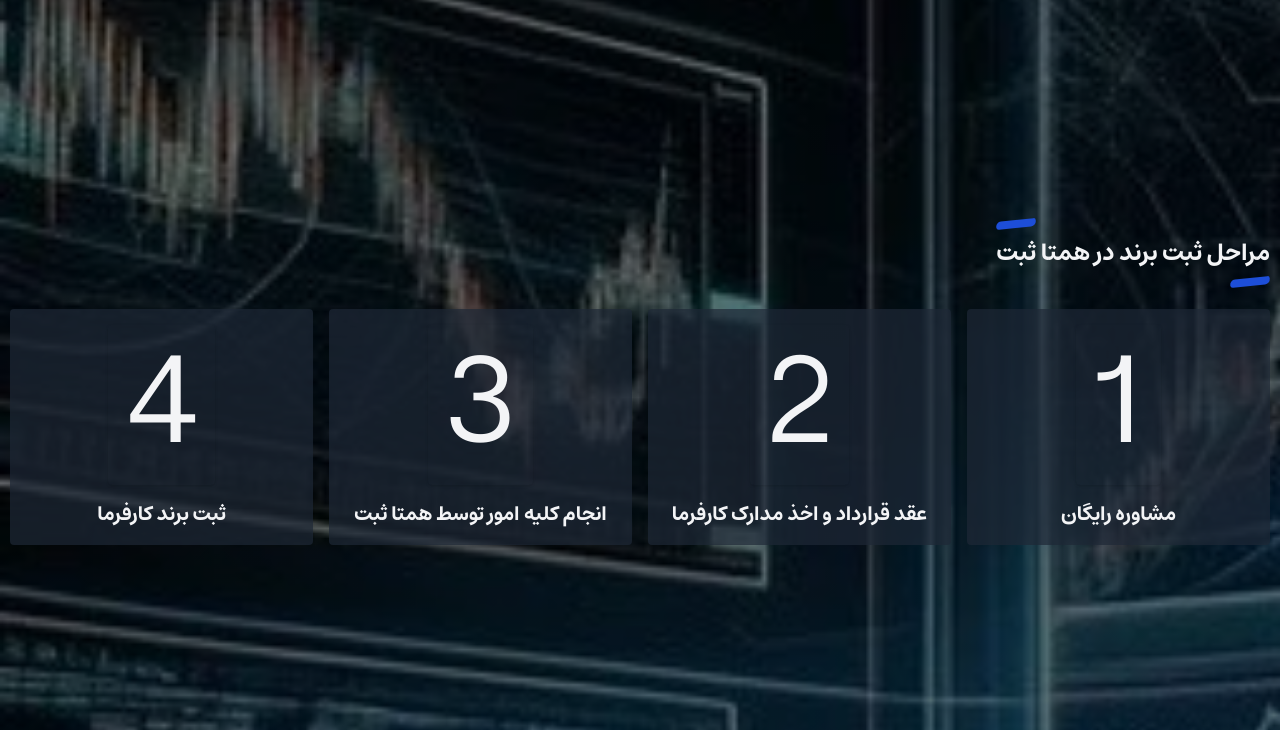
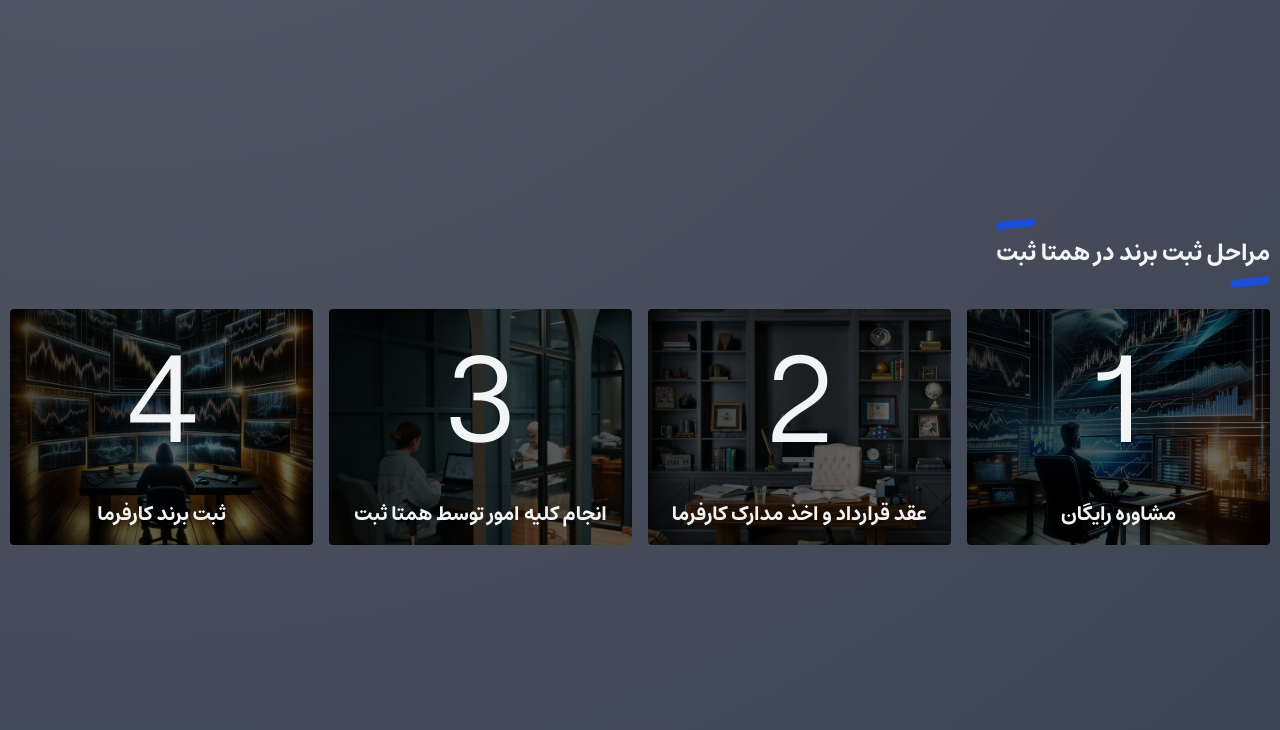
Before and after one commit to hhznmrnayeri/HamtaSabt, a website: page public/index.html in a window 1280 px wide. Shown: the part 1593-2323 px from the top of the page. Drawn offline with Linux system fonts and the light colour scheme.

Commit message:
refactor background body

```diff
--- a/public/index.html
+++ b/public/index.html
@@ -9,7 +9,7 @@
     <link rel="stylesheet" href="./styles/style.css">
     <link rel="icon" href="images/logo.png">
 </head>
-<body class="font-estedad bg-gray-700 text-gray-100 bg-section1 bg-no-repeat bg-cover">
+<body class="font-estedad text-gray-100 ">
     <svg class="hidden">
         <symbol id="b1" version="1.1" id="svg-8280" xmlns="http://www.w3.org/2000/svg" xmlns:xlink="http://www.w3.org/1999/xlink" x="0px" y="0px" viewBox="-283 705 512 512" style="enable-background:new -283 705 512 512;" xml:space="preserve">
             <style type="text/css">
@@ -89,7 +89,7 @@
                                 </svg>
                             </span>
                             <h4 class="font-estedadMedium text-lg mt-6">ثبت برند</h4>
-                            <p class="text-sm text-justify mt-2">برند یکی از مهمترین ارکان بازاریابی و فروش محصولات است تداعی کننده ویژگی‌های منحصر به فرد آن محصول در ذهن مخاطب، لذا ثبت برند کی از اولین و ویژه ترین اقدامات برای توسعه یک کسب و کار می باشد.</p>
+                            <p class="text-sm text-justify mt-2">برند یکی از مهمترین ارکان بازاریابی و فروش محصولات است تداعی کننده ویژگی‌های منحصر به فرد آن محصول در ذهن مخاطب، لذا ثبت برند یکی از اولین و ویژه ترین اقدامات برای توسعه یک کسب و کار می باشد.</p>
                         </div>
                         <div data-aos="zoom-in-up" class="col-span-1 xs:col-span-6 lg:col-span-4 flex flex-col items-center bg-rose-600 rounded-lg p-4">
                             <span class="rounded mt-4 bg-rose-400 w-16 h-16 flex items-center justify-center">
@@ -182,19 +182,19 @@
                     <div class="container">
                         <h2 class="section__title">مراحل ثبت برند در همتا ثبت</h2>
                     <div class="grid grid-cols-1 xs:grid-cols-12 gap-4 mt-10">
-                        <div data-aos="zoom-in" class="col-span-1 xs:col-span-6  xl:col-span-3 flex flex-col items-center bg-gray-800/70 rounded p-4">
+                        <div data-aos="zoom-in" class="banner1 col-span-1 xs:col-span-6  xl:col-span-3 flex flex-col items-center bg-gray-800/70 rounded p-4">
                             <span class=" p-4 rounded shadow text-9xl">1</span>
                             <h4 class="font-estedadBold text-base lg:text-xl mt-4">مشاوره رایگان</h4>
                         </div>
-                        <div data-aos="zoom-in" class="col-span-1 xs:col-span-6  xl:col-span-3 flex flex-col items-center bg-gray-800/70 rounded p-4">
+                        <div data-aos="zoom-in" class="banner2 col-span-1 xs:col-span-6  xl:col-span-3 flex flex-col items-center bg-gray-800/70 rounded p-4">
                             <span class=" p-4 rounded shadow text-9xl">2</span>
                             <h4 class="font-estedadBold text-base lg:text-xl mt-4">عقد قرارداد و اخذ مدارک کارفرما</h4>
                         </div>
-                        <div data-aos="zoom-in" class="col-span-1 xs:col-span-6  xl:col-span-3 flex flex-col items-center bg-gray-800/70 rounded p-4">
+                        <div data-aos="zoom-in" class="banner3 col-span-1 xs:col-span-6  xl:col-span-3 flex flex-col items-center bg-gray-800/70 rounded p-4">
                             <span class=" p-4 rounded shadow text-9xl">3</span>
                             <h4 class="font-estedadBold text-base lg:text-xl mt-4">انجام کلیه امور توسط همتا ثبت</h4>
                         </div>
-                        <div data-aos="zoom-in" class="col-span-1 xs:col-span-6  xl:col-span-3 flex flex-col items-center bg-gray-800/70 rounded p-4">
+                        <div data-aos="zoom-in" class="banner4 col-span-1 xs:col-span-6  xl:col-span-3 flex flex-col items-center bg-gray-800/70 rounded p-4">
                             <span class=" p-4 rounded shadow text-9xl">4</span>
                             <h4 class="font-estedadBold text-base lg:text-xl mt-4">ثبت برند کارفرما</h4>
                         </div>
--- a/src/input.css
+++ b/src/input.css
@@ -29,6 +29,11 @@
 ::-webkit-scrollbar-thumb {
     @apply bg-gray-600 rounded
 }
+body{
+    /* background: rgb(45,45,45);
+    background: linear-gradient(94deg, rgba(45,45,45,1) 0%, rgba(111,110,124,1) 80%, rgba(66,66,75,1) 100%); */
+    background-image: radial-gradient( circle farthest-corner at 10% 20%,  rgba(90,92,106,1) 0%, rgba(32,45,58,1) 81.3% );
+}
 }
 @layer components{
     .section__title{
@@ -54,4 +59,28 @@
     .contact{
         @apply mt-36
     }
+    .banner1{
+        background: linear-gradient(270deg, rgba(0, 0, 0, 0.60) 33.85%, rgba(0, 0, 0, 0.746) 100%),url("../../public/images/section1.webp");
+        background-repeat: no-repeat;
+        background-size: cover;
+        background-position: center;
+    }
+    .banner2{
+        background: linear-gradient(270deg, rgba(0, 0, 0, 0.60) 33.85%, rgba(0, 0, 0, 0.746) 100%),url("../../public/images/section2.webp");
+        background-repeat: no-repeat;
+        background-size: cover;
+        background-position: center;
+    }
+    .banner3{
+        background: linear-gradient(270deg, rgba(0, 0, 0, 0.60) 33.85%, rgba(0, 0, 0, 0.746) 100%),url("../../public/images/section3.webp");
+        background-repeat: no-repeat;
+        background-size: cover;
+        background-position: center;
+    }
+    .banner4{
+        background: linear-gradient(270deg, rgba(0, 0, 0, 0.60) 33.85%, rgba(0, 0, 0, 0.746) 100%),url("../../public/images/section4.webp");
+        background-repeat: no-repeat;
+        background-size: cover;
+        background-position: center;
+    }
 }
```
Also changed, not shown: public/styles/style.css.
